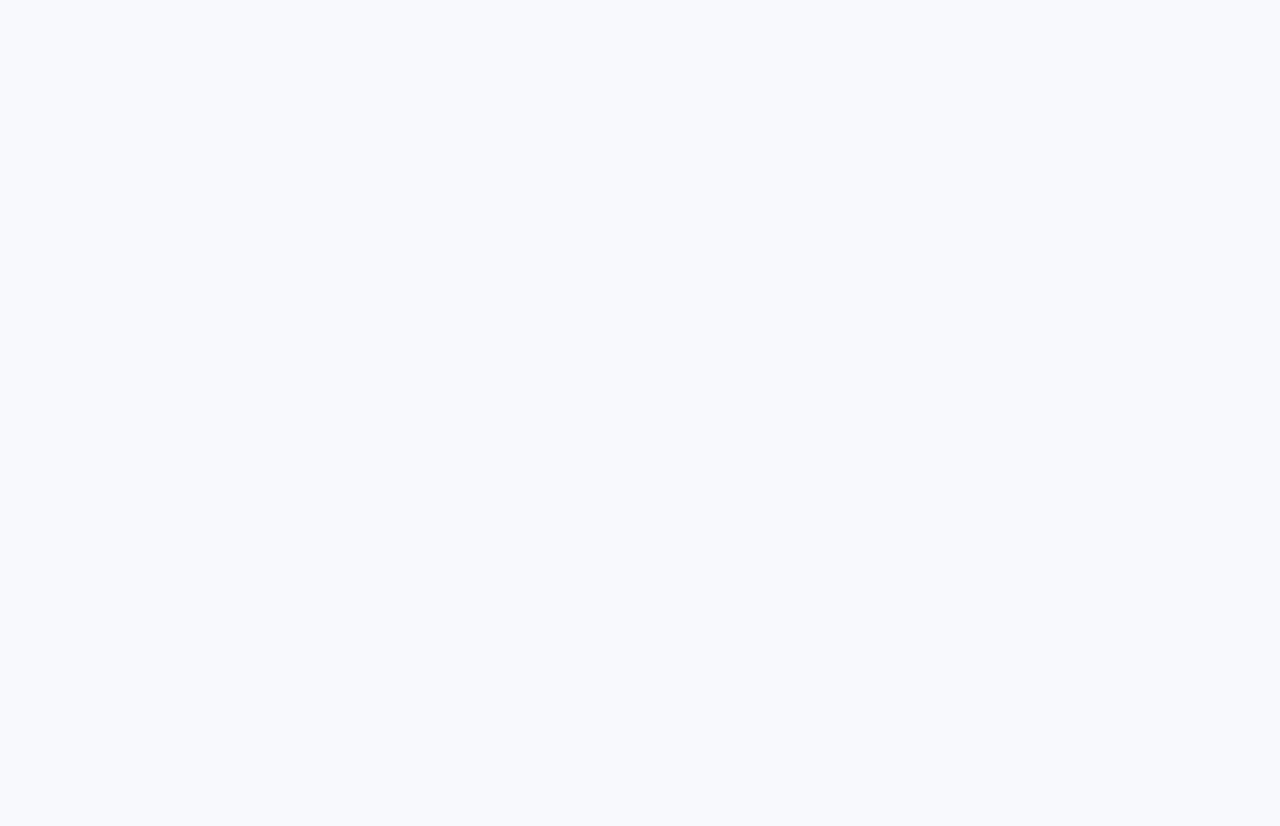
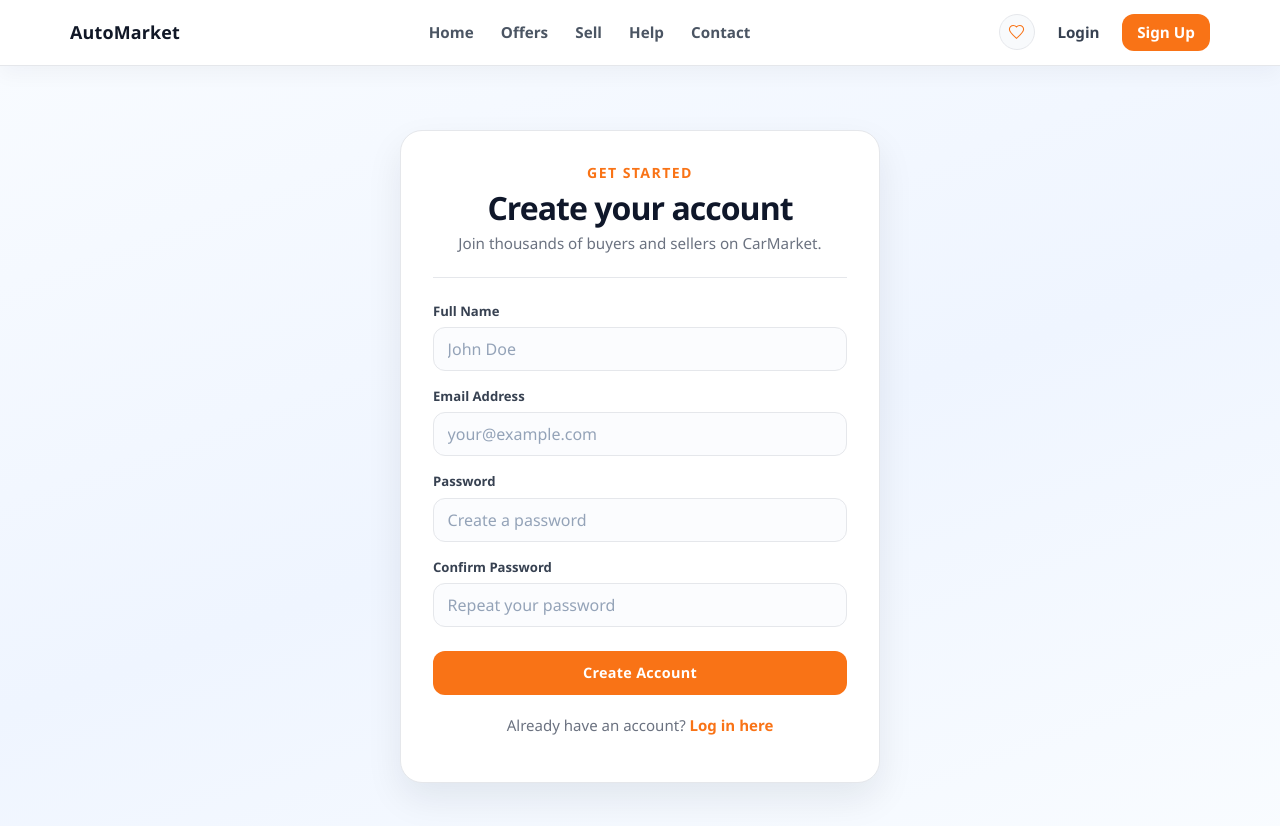
Before and after one commit to WebFaraon/CarWebSite-Front, a React (Vite) app: page /signup in a window 1280 px wide. Before the commit this address had no page. Shown: the top 826 px of the page. Before the commit the page ends 800 px from the top, so only its background shows below. Built offline with nearby package versions, Linux system fonts and the light colour scheme.

Commit message:
Added sign up

```diff
--- a/src/App.tsx
+++ b/src/App.tsx
@@ -2,6 +2,7 @@ import { BrowserRouter, Route, Routes, useLocation } from 'react-router-dom'
 import Home from './pages/Home/Home.tsx'
 import SellCar from './pages/SellCar/SellCar.tsx'
 import Login from './pages/Auth/Login.tsx'
+import Signup from './pages/Auth/Signup.tsx'
 import Favorites from './pages/Favorites/Favorites.tsx'
 
 function AppRoutes() {
@@ -14,6 +15,7 @@ function AppRoutes() {
         <Route path="/favorites" element={<Favorites/>} />
         <Route path="/sell" element={<SellCar />} />
         <Route path="/login" element={<Login />} />
+        <Route path="/signup" element={<Signup />} />
 
       </Routes>
     </div>
--- a/src/components/navbar/Navbar.tsx
+++ b/src/components/navbar/Navbar.tsx
@@ -80,7 +80,7 @@ function Navbar({
           <a href="login" className="navbar-login">
             Login
           </a>
-          <a href="#" className="navbar-signup">
+          <a href="signup" className="navbar-signup">
             Sign Up
           </a>
         </div>
--- /dev/null
+++ b/src/pages/Auth/Signup.css
@@ -0,0 +1,135 @@
+.signup-page {
+  background: var(--bg);
+  color: var(--text);
+  overflow-x: hidden;
+}
+
+.signup-hero-section {
+  background: linear-gradient(160deg, #f8fbff 0%, #eff5ff 52%, #f9fcff 100%);
+  min-height: calc(100vh - 80px);
+  display: flex;
+  align-items: center;
+  justify-content: center;
+  padding: 4rem 0;
+}
+
+.signup-container {
+  width: min(480px, 92vw);
+}
+
+.signup-copy {
+  text-align: center;
+  padding-bottom: 1.5rem;
+  margin-bottom: 1.5rem;
+  border-bottom: 1px solid var(--border);
+}
+
+.signup-copy .hero-eyebrow {
+  color: var(--accent);
+  font-size: 0.88rem;
+  font-weight: 700;
+  letter-spacing: 0.1em;
+  text-transform: uppercase;
+  margin-bottom: 0.5rem;
+}
+
+.signup-copy h1 {
+  font-size: clamp(1.6rem, 4vw, 2rem);
+  font-weight: 800;
+  letter-spacing: -0.03em;
+  line-height: 1.1;
+  margin: 0 0 0.5rem;
+  color: #0f172a;
+}
+
+.signup-copy p {
+  color: var(--text-muted);
+  font-size: 0.95rem;
+  margin: 0;
+}
+
+.signup-card {
+  background: var(--surface);
+  border: 1px solid var(--border);
+  border-radius: 22px;
+  box-shadow: var(--shadow-soft);
+  padding: 2rem;
+  width: 100%;
+}
+
+.signup-form {
+  display: flex;
+  flex-direction: column;
+  gap: 1rem;
+}
+
+.form-group {
+  display: flex;
+  flex-direction: column;
+  gap: 0.45rem;
+}
+
+.form-group label {
+  color: #374151;
+  font-size: 0.82rem;
+  font-weight: 600;
+}
+
+.form-group input {
+  background: #fbfcfe;
+  border: 1px solid var(--border);
+  border-radius: 12px;
+  color: var(--text);
+  height: 44px;
+  padding: 0.65rem 0.85rem;
+  font-size: 1rem;
+  transition: border-color 0.2s ease, box-shadow 0.2s ease;
+}
+
+.form-group input:focus {
+  border-color: #fdba74;
+  box-shadow: 0 0 0 3px rgba(251, 146, 60, 0.15);
+  outline: none;
+}
+
+.form-group input::placeholder {
+  color: #94a3b8;
+}
+
+.signup-btn {
+  width: 100%;
+  margin-top: 0.5rem;
+  height: 44px;
+  font-size: 0.95rem;
+  letter-spacing: 0.02em;
+}
+
+.login-prompt {
+  text-align: center;
+  margin-top: 1.25rem;
+  color: var(--text-muted);
+  font-size: 0.94rem;
+}
+
+.login-prompt a {
+  color: var(--accent);
+  font-weight: 700;
+  text-decoration: none;
+  transition: opacity 0.2s ease;
+}
+
+.login-prompt a:hover {
+  opacity: 0.8;
+}
+
+@media (max-width: 480px) {
+  .signup-hero-section {
+    padding: 2rem 0;
+    align-items: flex-start;
+    padding-top: 3rem;
+  }
+
+  .signup-card {
+    padding: 1.5rem;
+  }
+}
--- /dev/null
+++ b/src/pages/Auth/Signup.tsx
@@ -0,0 +1,85 @@
+import { useState } from 'react'
+import Navbar from '../../components/navbar/Navbar.tsx'
+import './Signup.css'
+
+function Signup() {
+  const [name, setName] = useState('')
+  const [email, setEmail] = useState('')
+  const [password, setPassword] = useState('')
+  const [confirmPassword, setConfirmPassword] = useState('')
+
+  return (
+    <>
+      <Navbar />
+      <main className="signup-page">
+        <section className="signup-hero-section">
+          <div className="signup-container">
+            <div className="signup-card">
+              <div className="signup-copy">
+                <p className="hero-eyebrow">Get Started</p>
+                <h1>Create your account</h1>
+                <p>Join thousands of buyers and sellers on CarMarket.</p>
+              </div>
+
+              <form className="signup-form">
+                <div className="form-group">
+                  <label htmlFor="name">Full Name</label>
+                  <input
+                    type="text"
+                    id="name"
+                    placeholder="John Doe"
+                    value={name}
+                    onChange={(e) => setName(e.target.value)}
+                  />
+                </div>
+
+                <div className="form-group">
+                  <label htmlFor="email">Email Address</label>
+                  <input
+                    type="email"
+                    id="email"
+                    placeholder="your@example.com"
+                    value={email}
+                    onChange={(e) => setEmail(e.target.value)}
+                  />
+                </div>
+
+                <div className="form-group">
+                  <label htmlFor="password">Password</label>
+                  <input
+                    type="password"
+                    id="password"
+                    placeholder="Create a password"
+                    value={password}
+                    onChange={(e) => setPassword(e.target.value)}
+                  />
+                </div>
+
+                <div className="form-group">
+                  <label htmlFor="confirmPassword">Confirm Password</label>
+                  <input
+                    type="password"
+                    id="confirmPassword"
+                    placeholder="Repeat your password"
+                    value={confirmPassword}
+                    onChange={(e) => setConfirmPassword(e.target.value)}
+                  />
+                </div>
+
+                <button type="button" className="primary-btn signup-btn">
+                  Create Account
+                </button>
+              </form>
+
+              <p className="login-prompt">
+                Already have an account? <a href="#">Log in here</a>
+              </p>
+            </div>
+          </div>
+        </section>
+      </main>
+    </>
+  )
+}
+
+export default Signup
```
Also changed, not shown: src/pages/Auth/info.txt (deleted).
